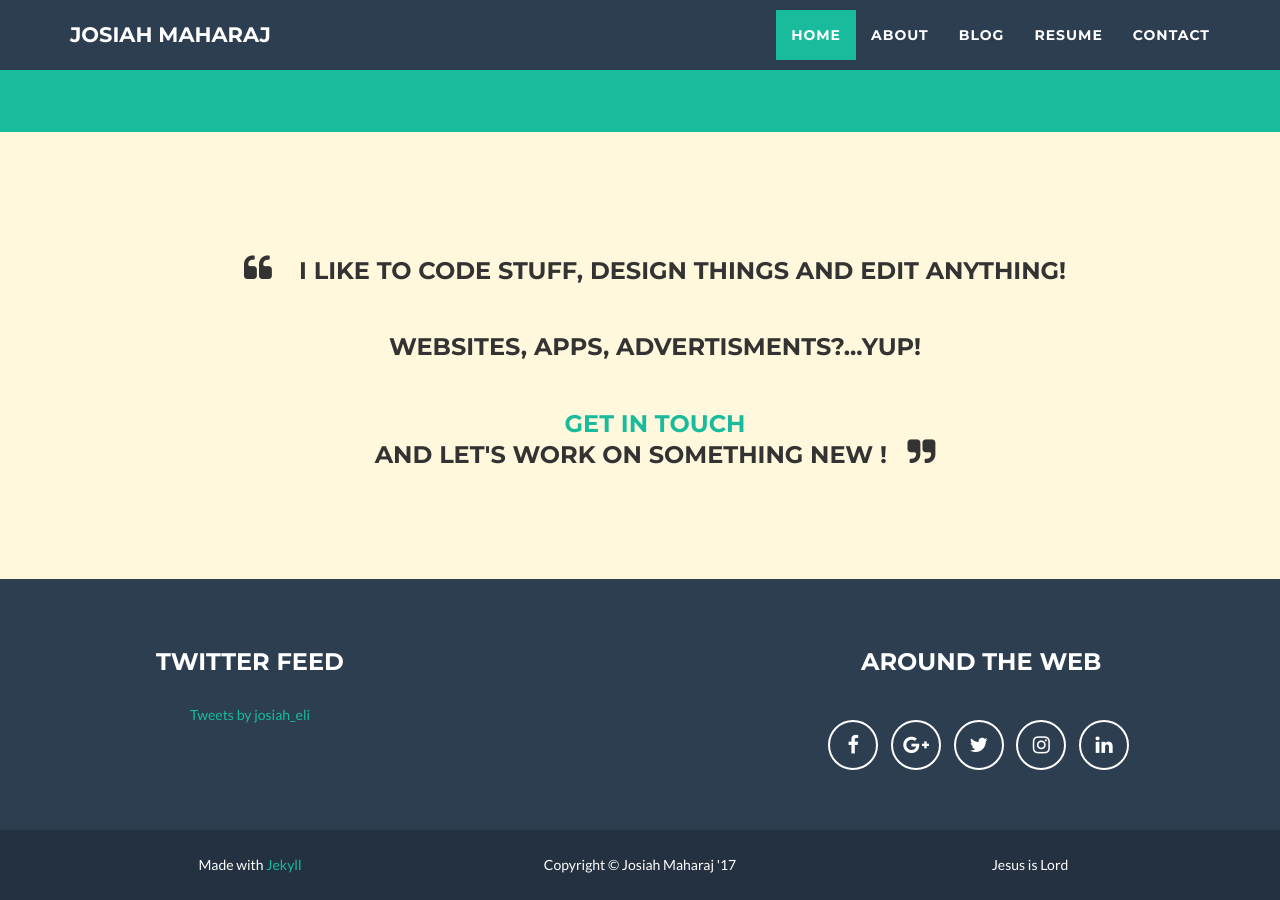
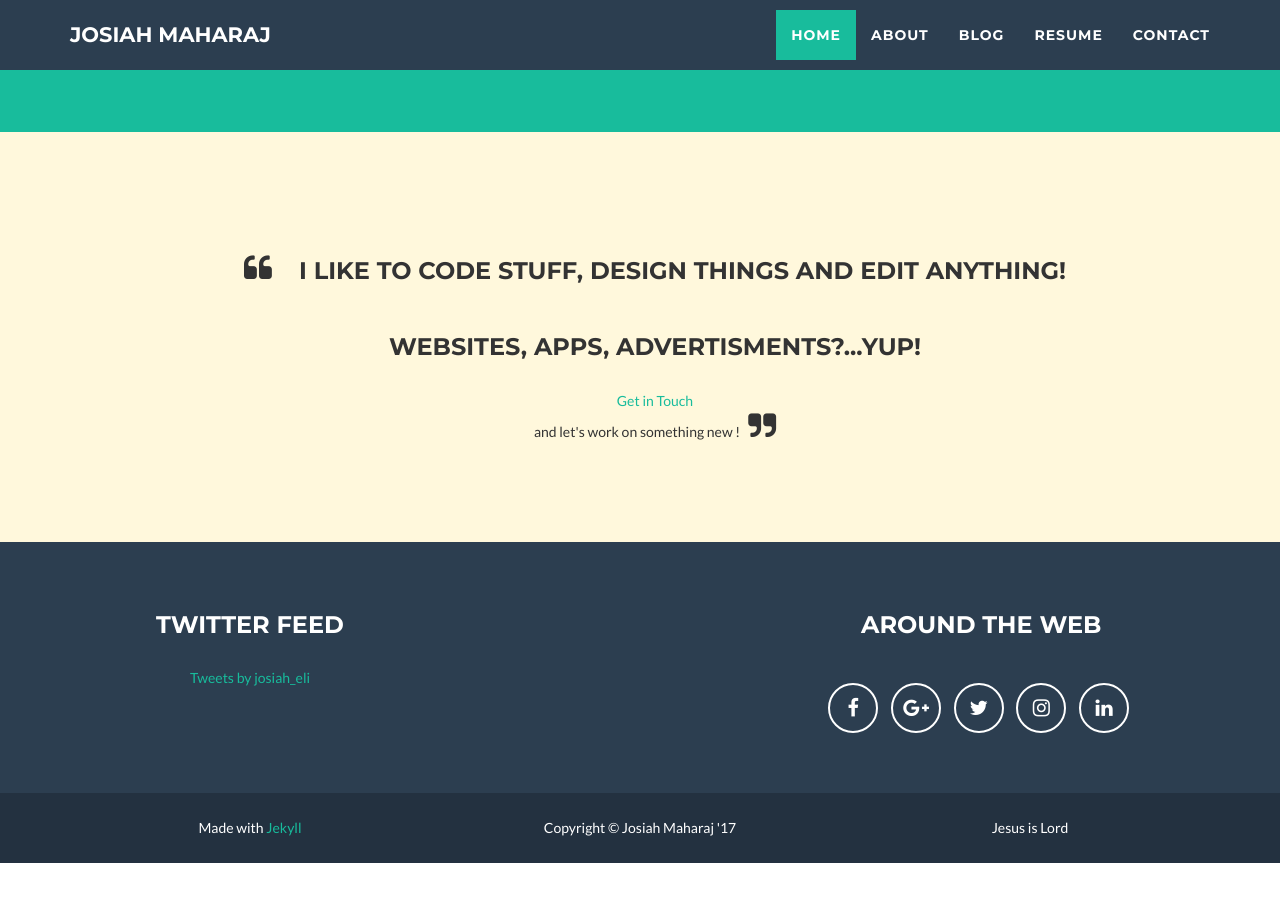
Before and after one commit to josiahmaharaj/josiahmaharaj.github.io, a Jekyll site: the page built from index.html, in a window 1280 px wide and 900 px high, scrolled down 673 px. Built offline with Jekyll 4.4.1, drawn with Linux system fonts in a browser that asks for light colours; nearby versions of some CDN libraries; comment, search, counter and statistics services are not loaded; after the commit the page ends 1536 px from its top, so only the background shows below that.

Commit message:
get in touch

```diff
--- a/index.html
+++ b/index.html
@@ -36,7 +36,7 @@ index: 1
                     <div class="col-lg-12">
                     <h3 class="name"><i id="element-to-animate" class="name fa fa2 fa-quote-left animated"></i>&nbsp;&nbsp;&nbsp;&nbsp;I like to Code Stuff, Design Things and Edit anything!</h3><br>
                     <h3 class="name">Websites, Apps, Advertisments?...yup!</h3><br>
-                    <h3 class="name"><div class="page-scroll"><a href="#contact">Get in Touch</a></div> and let's work on something new !&nbsp;&nbsp;&nbsp;<i id="element-to-animate1" class=" fa fa2 fa-quote-right animated"></i> </h3>
+                    <a href="{{ "/contact.html" | prepend: site.baseurl }}">Get in Touch</a></div> and let's work on something new !&nbsp;&nbsp;&nbsp;<i id="element-to-animate1" class=" fa fa2 fa-quote-right animated"></i>
                     </div>
             </div>
             </div>
```
